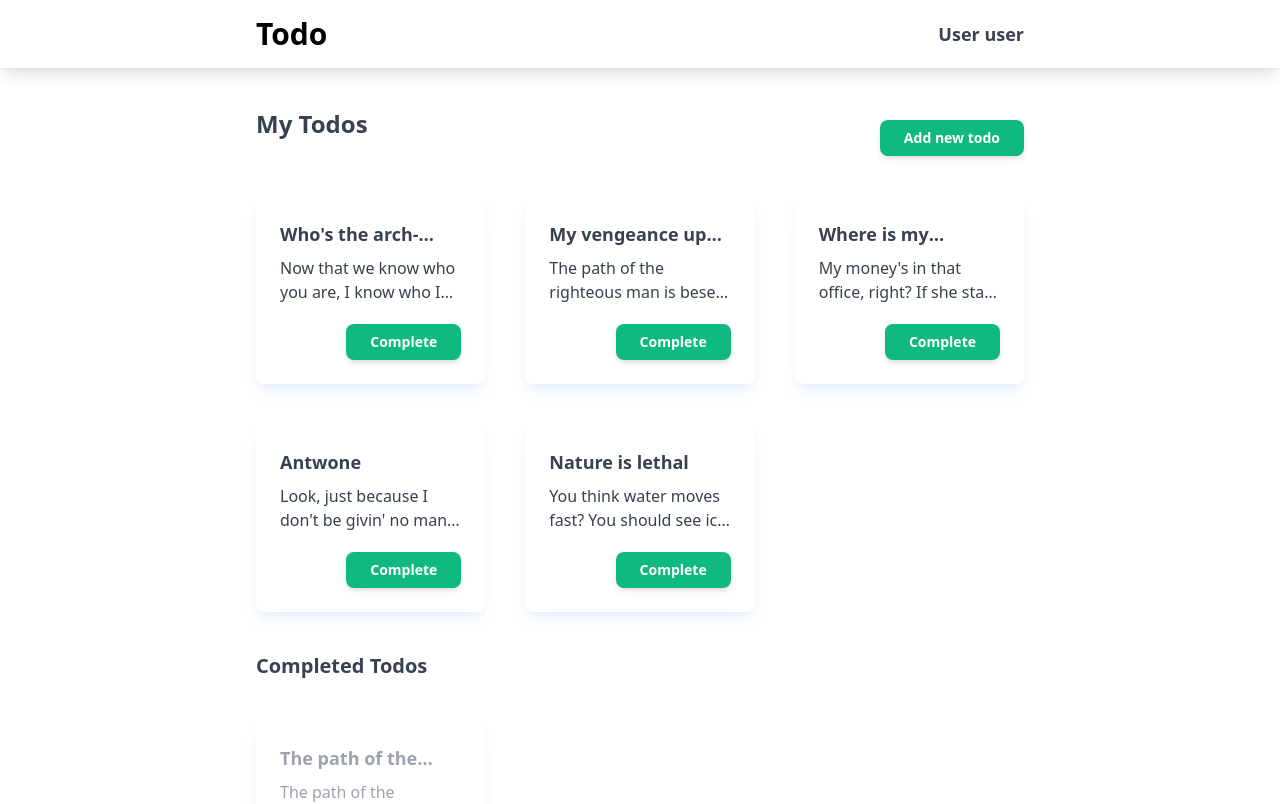
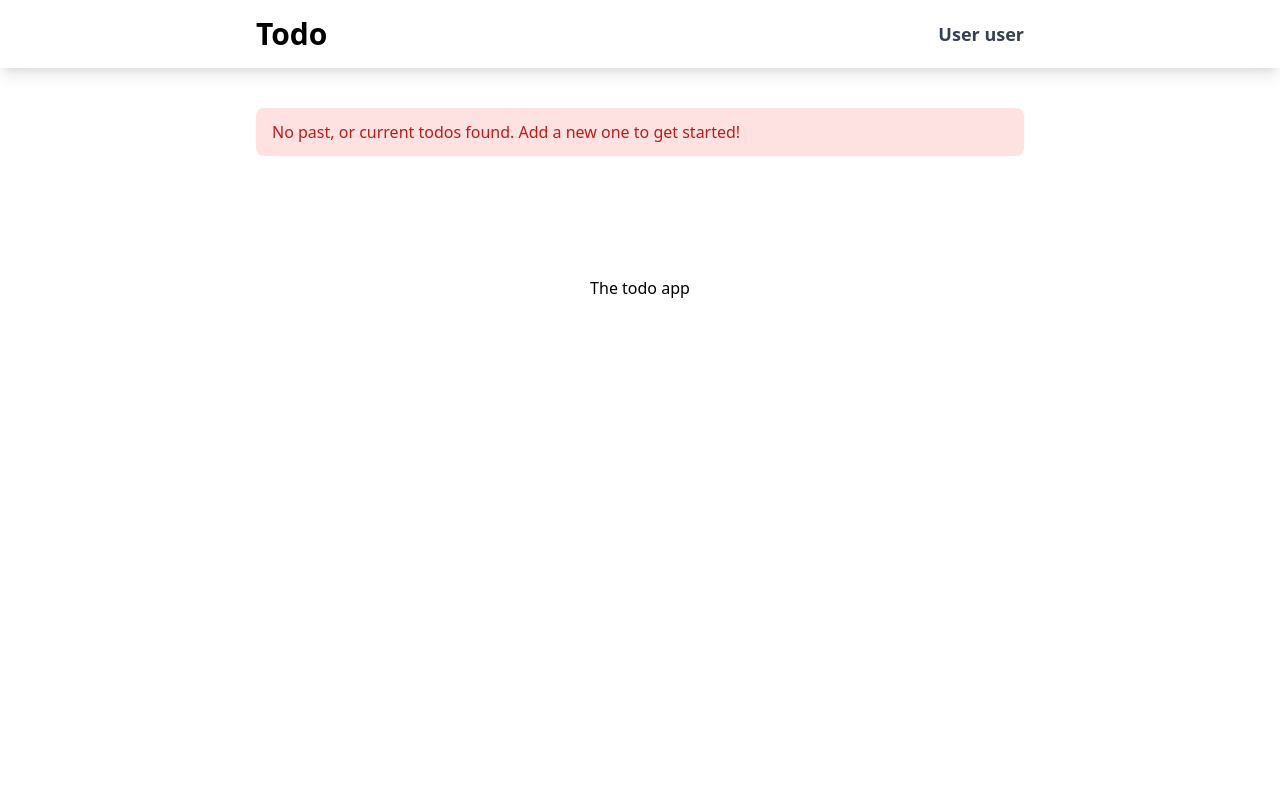
Before and after one commit to wakeupgrumpy/H2021Webapplikasjoner, a React (Create React App) app in the folder 6-Todo-App/: page / in a window 1280 px wide. Shown: the top 804 px of the page. Built offline with nearby package versions, Linux system fonts and the light colour scheme.

Commit message:
Endret alert-komponent for rolle input

```diff
--- a/6-Todo-App/src/components/Todo/TodoContainer.js
+++ b/6-Todo-App/src/components/Todo/TodoContainer.js
@@ -35,15 +35,17 @@ const TodoContainer = () => {
     setCompletedTodos(completed);
   }, [loadTrigger]);
 
-  // Check if there is any todos in the database, if not display alert
+  // Display alert if todo-lists are
+  const todoListAreEmpty = () =>
+    pendingTodos.length === 0 && completedTodos.length === 0;
 
-  if (pendingTodos.length === 0 && completedTodos.length === 0) {
-    return (
-      <Alert
-        content="No past, or current todos found. Add a new one to get started!"
-        type="red"
-      />
-    );
+  if (todoListAreEmpty) {
+    const message = {
+      content: "No past, or current todos found. Add a new one to get started!",
+      type: "danger",
+    };
+
+    return <Alert props={message} />;
   }
 
   // 🛑 REFACTOR THIS !! 🐴💩
--- a/6-Todo-App/src/components/shared/Alert.js
+++ b/6-Todo-App/src/components/shared/Alert.js
@@ -1,15 +1,19 @@
-const Alert = ({ content, type }) => {
-  //   const color = {
-  //     primary: "blue",
-  //     success: "green",
-  //     danger: "red",
-  //     warning: "yellow",
-  //   };
+const Alert = ({ props }) => {
+  const { content, type } = { ...props };
+
+  // Different alert roles and colors
+  const ROLE = {
+    primary: "blue",
+    success: "green",
+    danger: "red",
+    warning: "yellow",
+  };
+
+  // Component CSS-styles
+  const styles = `relative py-3 my-10 pl-4 pr-10 leading-normal text-${ROLE[type]}-700 bg-${ROLE[type]}-100 rounded-lg`;
+
   return (
-    <div
-      role="alert"
-      className={`relative py-3 my-10 pl-4 pr-10 leading-normal text-${type}-700 bg-${type}-100 rounded-lg`}
-    >
+    <div role="alert" className={styles}>
       <p>{content}</p>
     </div>
   );
```
